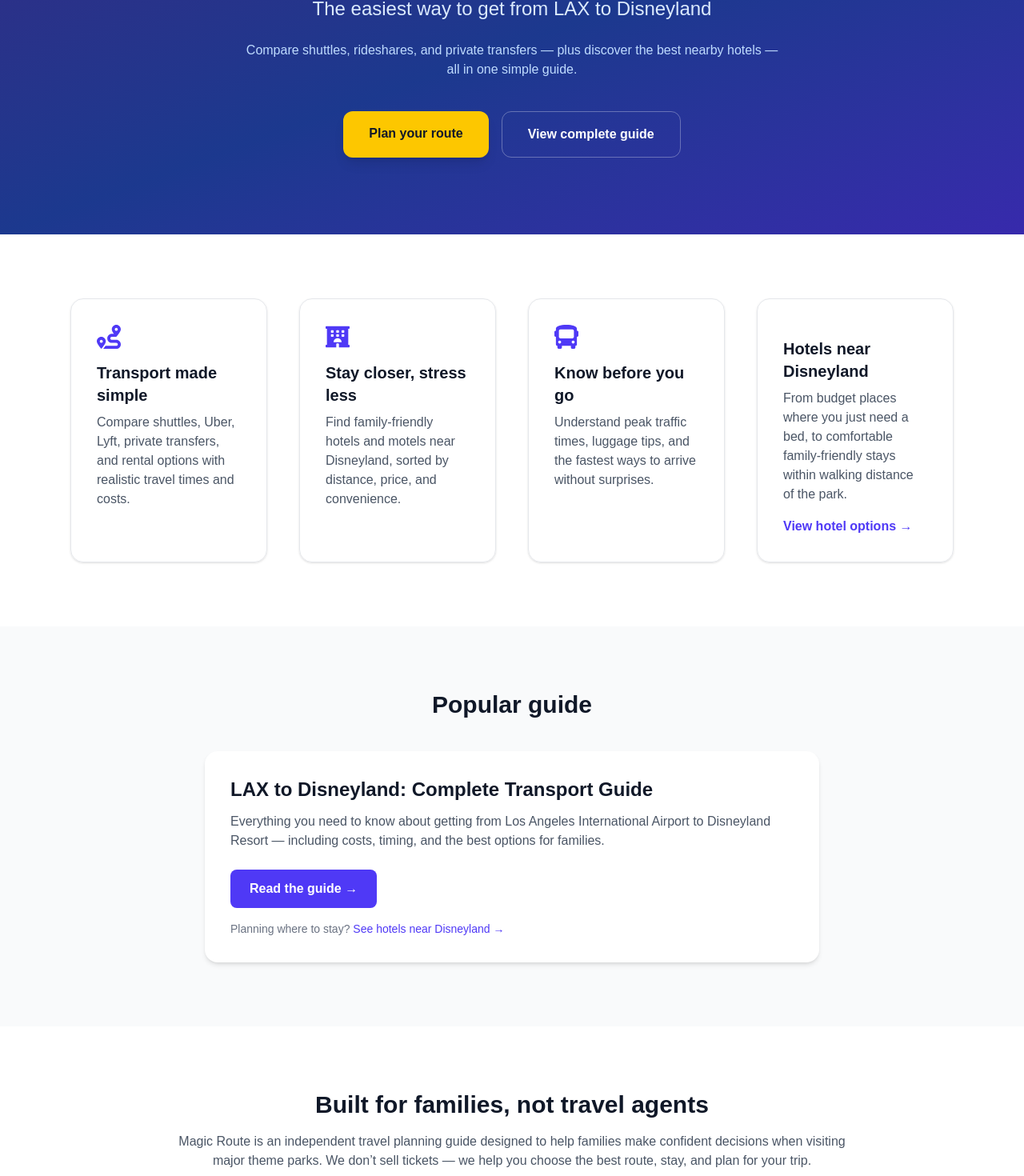
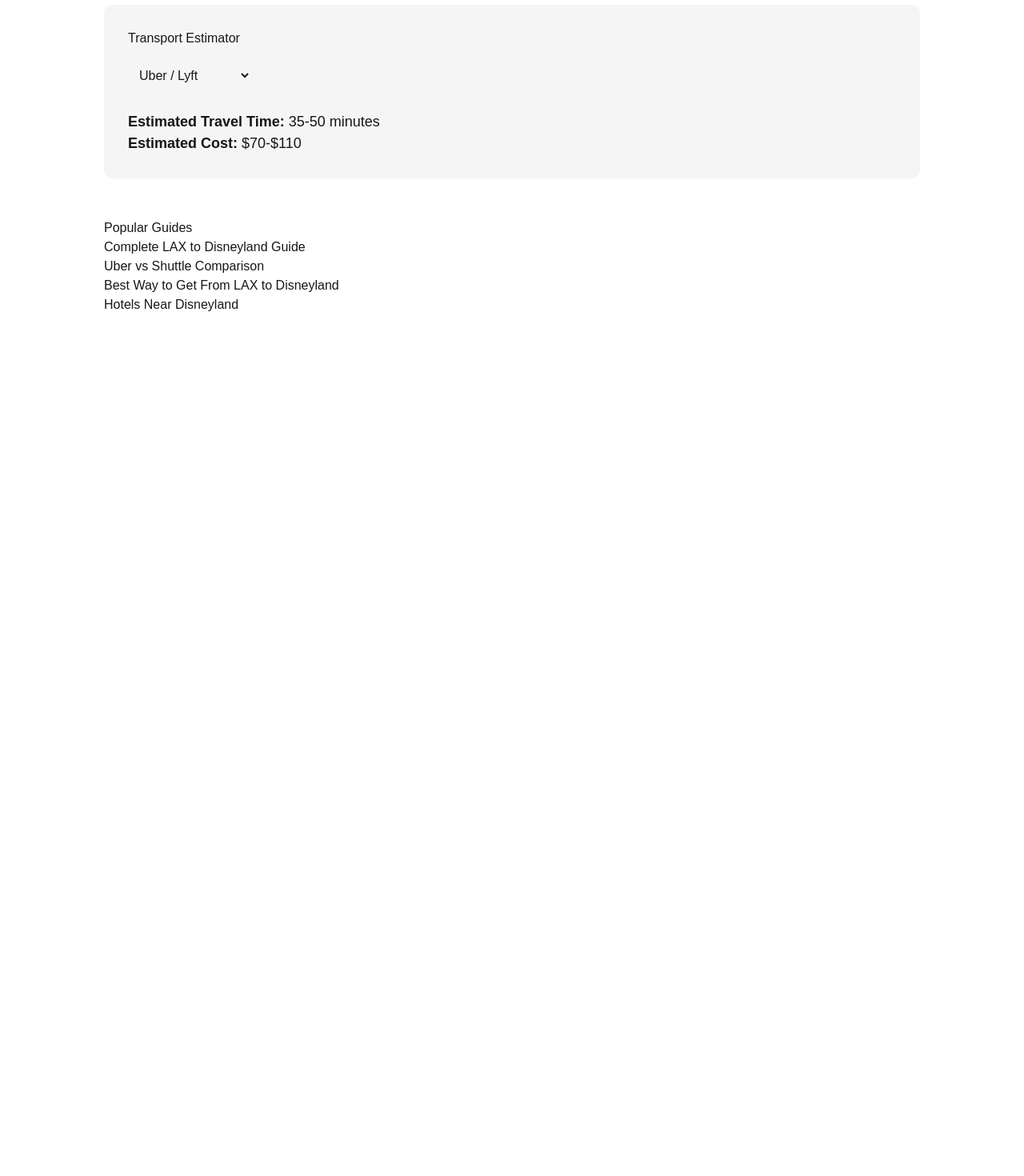
Before and after one commit to Parkbase/magic-route, a Next.js app: page / in a window 1280 px wide. Shown: the part 177-1647 px from the top of the page at 80% size. After the commit the page ends 800 px from the top, so only its background shows below. Built offline with nearby package versions, Linux system fonts and the light colour scheme.

Commit message:
Added LAX Disneyland transport estimator tool

```diff
--- a/app/page.tsx
+++ b/app/page.tsx
@@ -1,154 +1,88 @@
+"use client";
+
+import { useState } from "react";
 import Link from "next/link";
-import { FaPlane, FaBus, FaHotel, FaRoute } from "react-icons/fa";
 
-export const metadata = {
-  title: "Magic Route — LAX to Disneyland Transport & Hotel Guide",
-  description:
-    "Magic Route helps families plan the easiest way to get from LAX to Disneyland, compare transport options, and find nearby hotels.",
-};
+export default function Home() {
 
-export default function HomePage() {
+  const [transport, setTransport] = useState("uber");
+
+  const options:any = {
+    uber:{time:"35-50 minutes",price:"$70-$110"},
+    shuttle:{time:"60-90 minutes",price:"$30-$45 per person"},
+    private:{time:"35-45 minutes",price:"$120+"}
+  }
+
   return (
-    <main className="bg-white text-gray-900">
+    <main style={{maxWidth:"1100px",margin:"auto",padding:"40px"}}>
+
       {/* HERO */}
-      <section className="relative overflow-hidden bg-gradient-to-br from-indigo-900 via-blue-900 to-indigo-800 text-white">
-        <div className="mx-auto max-w-6xl px-6 py-24 text-center">
-          <h1 className="text-4xl md:text-6xl font-extrabold tracking-tight">
-            Magic Route
-          </h1>
-          <p className="mt-4 text-lg md:text-2xl text-blue-100">
-            The easiest way to get from LAX to Disneyland
-          </p>
+      <h1 style={{fontSize:"44px",marginBottom:"10px"}}>
+        LAX → Disneyland Travel Planner
+      </h1>
 
-          <p className="mx-auto mt-6 max-w-2xl text-blue-200">
-            Compare shuttles, rideshares, and private transfers — plus discover
-            the best nearby hotels — all in one simple guide.
-          </p>
+      <p style={{fontSize:"18px",color:"#555"}}>
+        Quickly estimate travel time and cost from Los Angeles Airport to Disneyland Resort.
+      </p>
 
-          <div className="mt-10 flex flex-col sm:flex-row justify-center gap-4">
-            <Link
-              href="/guide/lax-to-disneyland"
-              className="rounded-xl bg-yellow-400 px-8 py-4 font-semibold text-gray-900 shadow-lg hover:bg-yellow-300 transition"
-            >
-              Plan your route
-            </Link>
 
-            <Link
-              href="/guide/lax-to-disneyland"
-              className="rounded-xl border border-white/30 px-8 py-4 font-semibold text-white hover:bg-white/10 transition"
-            >
-              View complete guide
-            </Link>
-          </div>
+      {/* TOOL */}
+      <div style={{
+        background:"#f5f5f5",
+        padding:"30px",
+        borderRadius:"10px",
+        marginTop:"40px"
+      }}>
+
+        <h2>Transport Estimator</h2>
+
+        <select
+          value={transport}
+          onChange={(e)=>setTransport(e.target.value)}
+          style={{padding:"10px",marginTop:"15px"}}
+        >
+          <option value="uber">Uber / Lyft</option>
+          <option value="shuttle">Airport Shuttle</option>
+          <option value="private">Private Transfer</option>
+        </select>
+
+        <div style={{marginTop:"25px",fontSize:"18px"}}>
+          <p><b>Estimated Travel Time:</b> {options[transport].time}</p>
+          <p><b>Estimated Cost:</b> {options[transport].price}</p>
         </div>
-      </section>
 
-      {/* VALUE PROPS */}
-      <section className="mx-auto max-w-6xl px-6 py-20">
-        <div className="grid gap-10 md:grid-cols-4">
-          <div className="rounded-2xl border border-gray-200 p-8 shadow-sm hover:shadow-md transition">
-            <FaRoute className="text-3xl text-indigo-600" />
-            <h3 className="mt-4 text-xl font-bold">Transport made simple</h3>
-            <p className="mt-2 text-gray-600">
-              Compare shuttles, Uber, Lyft, private transfers, and rental options
-              with realistic travel times and costs.
-            </p>
-          </div>
+      </div>
 
-          <div className="rounded-2xl border border-gray-200 p-8 shadow-sm hover:shadow-md transition">
-            <FaHotel className="text-3xl text-indigo-600" />
-            <h3 className="mt-4 text-xl font-bold">Stay closer, stress less</h3>
-            <p className="mt-2 text-gray-600">
-              Find family-friendly hotels and motels near Disneyland, sorted by
-              distance, price, and convenience.
-            </p>
-          </div>
 
-          <div className="rounded-2xl border border-gray-200 p-8 shadow-sm hover:shadow-md transition">
-            <FaBus className="text-3xl text-indigo-600" />
-            <h3 className="mt-4 text-xl font-bold">Know before you go</h3>
-            <p className="mt-2 text-gray-600">
-              Understand peak traffic times, luggage tips, and the fastest ways
-              to arrive without surprises.
-            </p>
-          </div>
+      {/* GUIDES */}
+      <h2 style={{marginTop:"50px"}}>Popular Guides</h2>
 
-          <div className="rounded-2xl border border-gray-200 p-8 shadow-sm hover:shadow-md transition">
-            <h3 className="mt-4 text-xl font-bold">Hotels near Disneyland</h3>
-            <p className="mt-2 text-gray-600">
-              From budget places where you just need a bed, to comfortable
-              family-friendly stays within walking distance of the park.
-            </p>
-            <Link
-              href="/hotels-near-disneyland"
-              className="mt-4 inline-block font-semibold text-indigo-600 hover:underline"
-            >
-              View hotel options →
-            </Link>
-          </div>
-        </div>
-      </section>
+      <ul>
+        <li>
+          <Link href="/guide/lax-to-disneyland">
+            Complete LAX to Disneyland Guide
+          </Link>
+        </li>
 
-      {/* FEATURED GUIDE */}
-      <section className="bg-gray-50">
-        <div className="mx-auto max-w-6xl px-6 py-20">
-          <h2 className="text-3xl font-extrabold text-center">
-            Popular guide
-          </h2>
+        <li>
+          <Link href="/uber-vs-shuttle-lax-disneyland">
+            Uber vs Shuttle Comparison
+          </Link>
+        </li>
 
-          <div className="mx-auto mt-10 max-w-3xl rounded-2xl bg-white p-8 shadow-md">
-            <h3 className="text-2xl font-bold">
-              LAX to Disneyland: Complete Transport Guide
-            </h3>
-            <p className="mt-3 text-gray-600">
-              Everything you need to know about getting from Los Angeles
-              International Airport to Disneyland Resort — including costs,
-              timing, and the best options for families.
-            </p>
+        <li>
+          <Link href="/best-way-lax-to-disneyland">
+            Best Way to Get From LAX to Disneyland
+          </Link>
+        </li>
 
-            <Link
-              href="/guide/lax-to-disneyland"
-              className="mt-6 inline-block rounded-lg bg-indigo-600 px-6 py-3 font-semibold text-white hover:bg-indigo-500 transition"
-            >
-              Read the guide →
-            </Link>
+        <li>
+          <Link href="/hotels-near-disneyland">
+            Hotels Near Disneyland
+          </Link>
+        </li>
+      </ul>
 
-            <p className="mt-4 text-sm text-gray-500">
-              Planning where to stay?{" "}
-              <Link
-                href="/hotels-near-disneyland"
-                className="font-medium text-indigo-600 hover:underline"
-              >
-                See hotels near Disneyland →
-              </Link>
-            </p>
-          </div>
-        </div>
-      </section>
-
-      {/* TRUST */}
-      <section className="mx-auto max-w-4xl px-6 py-20 text-center">
-        <h2 className="text-3xl font-extrabold">
-          Built for families, not travel agents
-        </h2>
-        <p className="mt-4 text-gray-600">
-          Magic Route is an independent travel planning guide designed to help
-          families make confident decisions when visiting major theme parks.
-          We don’t sell tickets — we help you choose the best route, stay, and
-          plan for your trip.
-        </p>
-      </section>
-
-      {/* FOOTER */}
-      <footer className="border-t border-gray-200 bg-white">
-        <div className="mx-auto max-w-6xl px-6 py-10 text-center text-sm text-gray-500">
-          <p>
-            Magic Route is an independent travel guide and is not affiliated
-            with, endorsed by, or sponsored by The Walt Disney Company or
-            Disneyland Resort.
-          </p>
-        </div>
-      </footer>
     </main>
   );
 }
```
